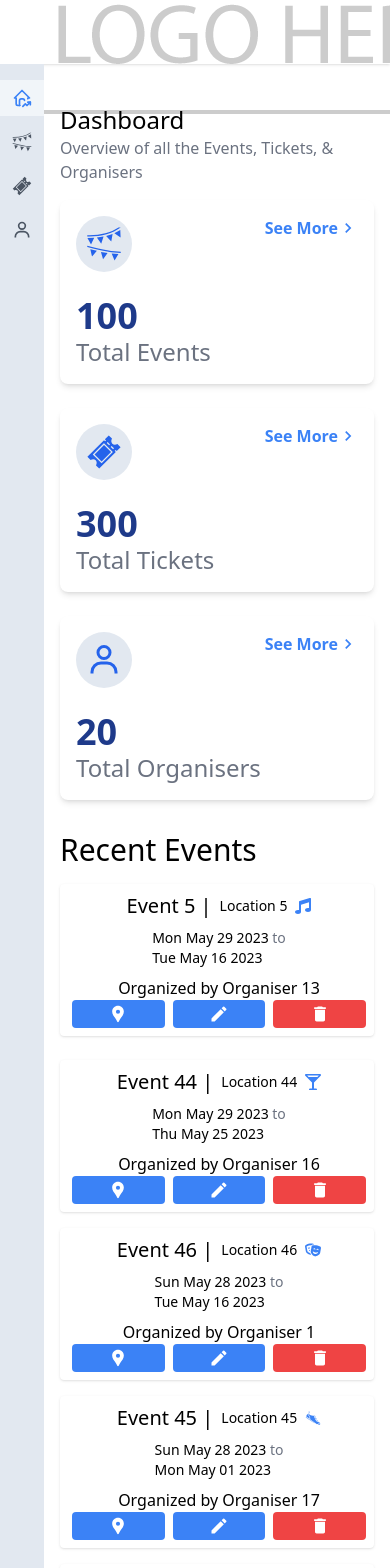
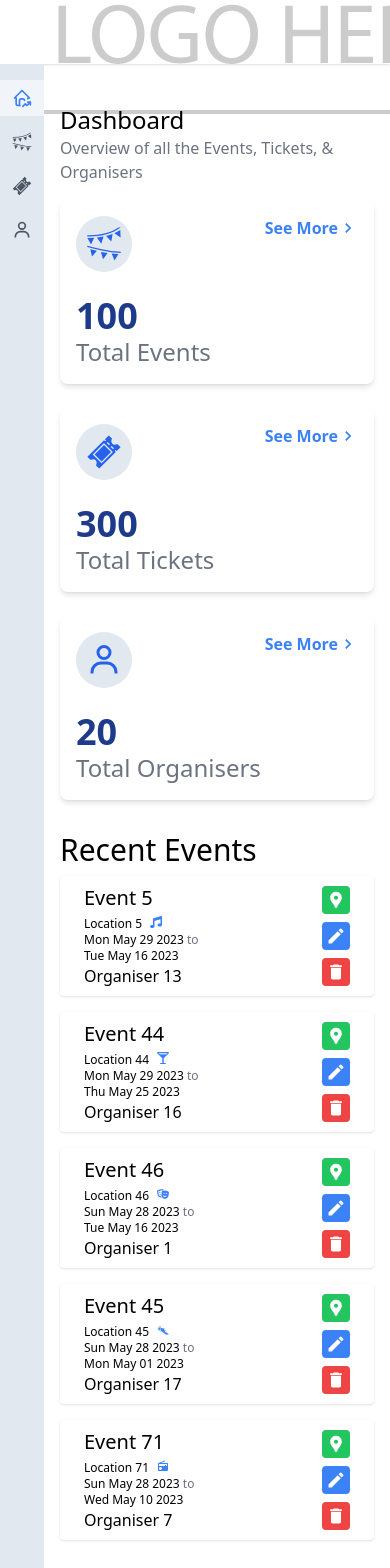
Before and after one commit to abbassays/event-brite, a Next.js app: page /admin in a window 390 px wide. Shown: the top 1568 px of the page. Built offline with nearby package versions, Linux system fonts and the light colour scheme.

Commit message:
event card fixed

```diff
--- a/components/ListCards/EventCard.tsx
+++ b/components/ListCards/EventCard.tsx
@@ -34,8 +34,8 @@ const EventCard = ({
   const organizer = getOrganiserById(organiserId);
 
   return (
-    <div className="flex space-x-3 md:space-x-10 items-center rounded md:rounded-xl bg-white my-2 pr-2 md:pr-6 md:px-6 py-2 shadow">
-      <div className="relative h-16 aspect-square hidden md:block">
+    <div className="flex gap-3 md:gap-5 lg:gap-10 items-center rounded md:rounded-xl bg-white px-6 py-2 shadow">
+      <div className="relative max-h-20 h-full md:h-16 aspect-square xs:block hidden">
         <Image
           src={image}
           alt={name}
@@ -45,46 +45,48 @@ const EventCard = ({
         />
       </div>
 
-      <div className="flex justify-between items-center w-full md:flex-row flex-col">
-        <div className="flex flex-col space-y-1">
-          <div className="flex space-x-2 items-center">
-            <p className="text-xl font-medium">{name} | </p>
-            <p className="text-sm">{location}</p>
+      <div className="flex justify-between items-center w-full gap-5 lg:gap-10">
+        <div className="flex justify-between md:items-center w-full md:flex-row flex-col md:gap-2">
+          <div className="flex flex-col gap-1">
+            <p className="text-xl font-medium">{name}</p>
+
+            <div className="flex gap-2 text-xs lg:text-sm">
+              <p className="">{location}</p>
               <p className="text-blue-500">
                 <CategoryIcon category={category} />
               </p>
             </div>
           </div>
 
-        <div className="md:my-0 my-2">
-          <p className="text-sm font-medium">
+          <div className="">
+            <p className="text-xs lg:text-sm font-medium">
               {new Date(startDate).toDateString()}{" "}
               <span className="font-normal text-gray-500"> to </span>
             </p>
-          <p className="text-sm font-medium">
+            <p className="text-xs lg:text-sm font-medium">
               {new Date(endDate).toDateString()}
             </p>
           </div>
 
-        <div className="">
-          Organized by
-          <span className="font-medium"> {organizer.name}</span>
+          <div className="font-medium md:text-base lg:text-base">
+            {organizer.name}
+          </div>
         </div>
 
-        <div className="w-full md:w-fit flex space-x-2">
-          <p className="text-xl md:text-green-500 md:hover:bg-green-500 md:p-1 md:bg-transparent rounded md:hover:text-white cursor-pointer transition-colors bg-blue-500 w-full text-white py-1 hover:bg-blue-600">
+        <div className=" md:w-fit flex gap-2 md:flex-row flex-col">
+          <p className="text-xl md:text-green-500 md:hover:bg-green-500 p-1 md:bg-transparent rounded md:hover:text-white cursor-pointer transition-colors bg-green-500 w-full text-white hover:bg-green-600">
             <Link href={`/admin/events/${id}/check-in`}>
               <MdLocationPin className="mx-auto" />
             </Link>
           </p>
-          <p className="text-xl md:text-blue-500 md:hover:bg-blue-500 md:p-1 md:bg-transparent rounded md:hover:text-white cursor-pointer transition-colors bg-blue-500 w-full text-white py-1 hover:bg-blue-600">
+          <p className="text-xl md:text-blue-500 md:hover:bg-blue-500 p-1 md:bg-transparent rounded md:hover:text-white cursor-pointer transition-colors bg-blue-500 w-full text-white hover:bg-blue-600">
             <Link href={`/admin/events/${id}`}>
               <MdEdit className="mx-auto" />
             </Link>
           </p>
           <p
             onClick={openModal}
-            className="text-xl md:text-red-500 md:hover:bg-red-500 md:p-1 md:bg-transparent rounded md:hover:text-white cursor-pointer transition-colors bg-red-500 w-full text-white py-1 hover:bg-red-600"
+            className="text-xl md:text-red-500 md:hover:bg-red-500 p-1 md:bg-transparent rounded md:hover:text-white cursor-pointer transition-colors bg-red-500 w-full text-white hover:bg-red-600"
           >
             <MdDelete className="mx-auto" />
           </p>
--- a/pages/admin/events/index.tsx
+++ b/pages/admin/events/index.tsx
@@ -93,7 +93,7 @@ const AllEventsPage = () => {
       />
       <Container
         title="All Events"
-        className="grid grid-cols-1"
+        className="grid grid-cols-1 gap-2"
         gridItems={eventsList}
         actionButton={createButton}
         gridHeaders={searchBar}
--- a/tailwind.config.js
+++ b/tailwind.config.js
@@ -1,13 +1,18 @@
+const defaultTheme = require("tailwindcss/defaultTheme");
 /** @type {import('tailwindcss').Config} */
 module.exports = {
   darkMode: ["class"],
   content: [
-    './pages/**/*.{ts,tsx}',
-    './components/**/*.{ts,tsx}',
-    './app/**/*.{ts,tsx}',
-    './src/**/*.{ts,tsx}',
-	],
+    "./pages/**/*.{ts,tsx}",
+    "./components/**/*.{ts,tsx}",
+    "./app/**/*.{ts,tsx}",
+    "./src/**/*.{ts,tsx}",
+  ],
   theme: {
+    screens: {
+      xs: "400px",
+      ...defaultTheme.screens,
+    },
     container: {
       center: true,
       padding: "2rem",
@@ -33,4 +38,4 @@ module.exports = {
     },
   },
   plugins: [require("tailwindcss-animate")],
-}
+};
```
Lines whose indentation alone changed are shown as unchanged.
